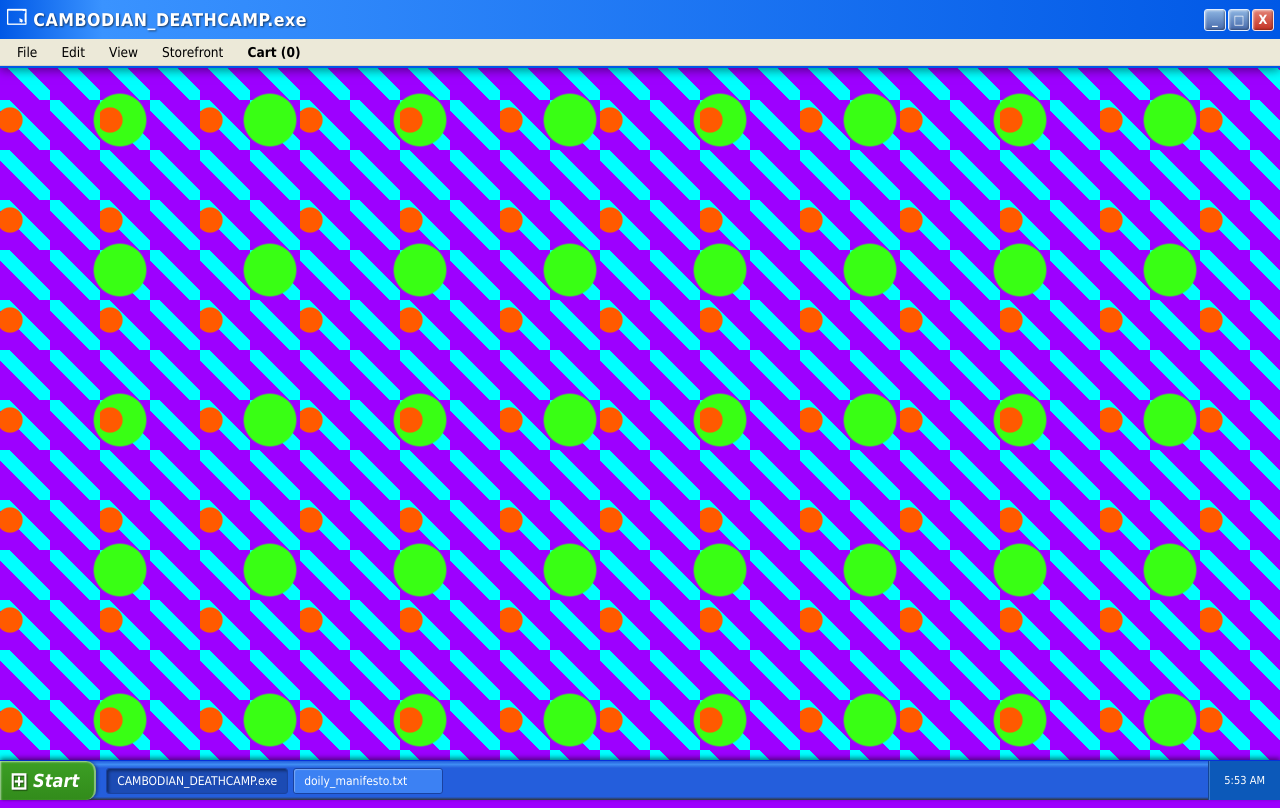
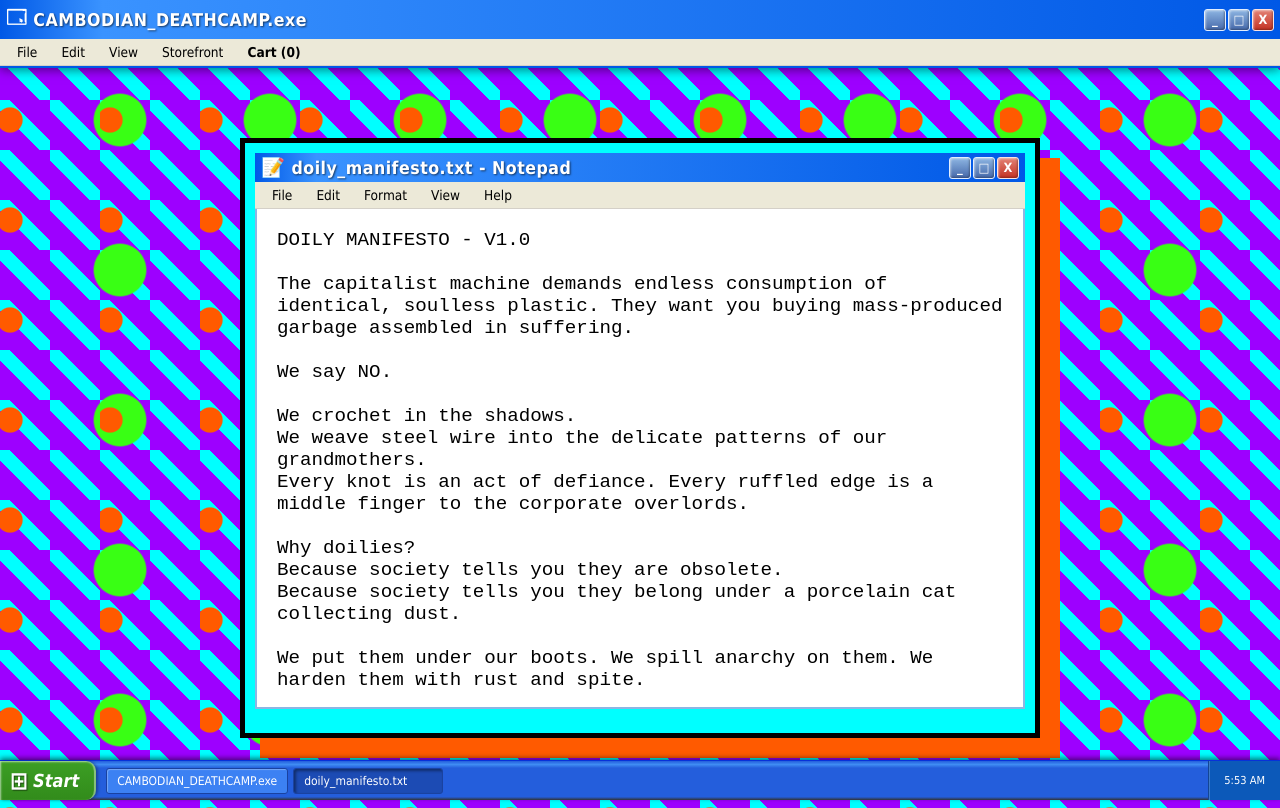
Before and after one commit to smudder/cambodian-camp-webstore, a React (Vite) app: page /manifesto in a window 1280 px wide. Built offline with nearby package versions, Linux system fonts and the light colour scheme; a web font is replaced by a local one.

Commit message:
feat: Add doily manifesto text file route

```diff
--- a/src/App.jsx
+++ b/src/App.jsx
@@ -1,15 +1,18 @@
 import { useEffect, useState } from 'react';
-import { Routes, Route, Link } from 'react-router-dom';
+import { Routes, Route, Link, useLocation, useNavigate } from 'react-router-dom';
 import { useCart } from './context/CartContext';
 import Home from './pages/Home';
 import Product from './pages/Product';
 import Cart from './pages/Cart';
 import Checkout from './pages/Checkout';
+import Manifesto from './pages/Manifesto';
 import './index.css';
 
 function App() {
   const [time, setTime] = useState('12:00 PM');
   const { cartItems } = useCart();
+  const location = useLocation();
+  const navigate = useNavigate();
 
   useEffect(() => {
     const updateTime = () => {
@@ -62,6 +65,7 @@
         <Route path="/product/:id" element={<Product />} />
         <Route path="/cart" element={<Cart />} />
         <Route path="/checkout" element={<Checkout />} />
+        <Route path="/manifesto" element={<Manifesto />} />
       </Routes>
 
       <footer className="xp-footer">
@@ -69,8 +73,18 @@
               <span className="xp-logo">⊞</span> Start
           </div>
           <div className="xp-taskbar-tasks">
-              <div className="xp-task active">CAMBODIAN_DEATHCAMP.exe</div>
-              <div className="xp-task">doily_manifesto.txt</div>
+              <div
+                  className={`xp-task ${location.pathname !== '/manifesto' ? 'active' : ''}`}
+                  onClick={() => navigate('/')}
+              >
+                  CAMBODIAN_DEATHCAMP.exe
+              </div>
+              <div
+                  className={`xp-task ${location.pathname === '/manifesto' ? 'active' : ''}`}
+                  onClick={() => navigate('/manifesto')}
+              >
+                  doily_manifesto.txt
+              </div>
           </div>
           <div className="xp-tray">
               <span className="xp-time">{time}</span>
--- /dev/null
+++ b/src/pages/Manifesto.jsx
@@ -0,0 +1,68 @@
+import { useNavigate } from 'react-router-dom';
+
+export default function Manifesto() {
+    const navigate = useNavigate();
+
+    return (
+        <div className="shop-section" style={{ minHeight: '80vh', display: 'flex', justifyContent: 'center' }}>
+            <div style={{ width: '100%', maxWidth: '800px', backgroundColor: 'var(--nick-blue)', padding: '10px', border: '5px solid black', boxShadow: '20px 20px 0 var(--nick-orange)'}}>
+
+                <div className="xp-window-header" style={{marginBottom: '0'}}>
+                    <div className="xp-window-title">
+                        <span style={{fontSize: '1.2rem', textShadow: 'none'}}>📝</span>
+                        <span>doily_manifesto.txt - Notepad</span>
+                    </div>
+                    <div className="xp-window-controls">
+                        <div className="xp-window-btn minimize">_</div>
+                        <div className="xp-window-btn maximize">□</div>
+                        <div className="xp-window-btn close" onClick={() => navigate('/')}>X</div>
+                    </div>
+                </div>
+
+                <div className="xp-menu-bar" style={{marginBottom: '0'}}>
+                    <span className="xp-menu-item">File</span>
+                    <span className="xp-menu-item">Edit</span>
+                    <span className="xp-menu-item">Format</span>
+                    <span className="xp-menu-item">View</span>
+                    <span className="xp-menu-item">Help</span>
+                </div>
+
+                <textarea readOnly style={{
+                    width: '100%',
+                    height: '500px',
+                    padding: '20px',
+                    fontFamily: '"Courier New", Courier, monospace',
+                    fontSize: '1.2rem',
+                    border: '2px solid #8db5e2',
+                    borderTop: 'none',
+                    backgroundColor: 'white',
+                    color: 'black',
+                    resize: 'none',
+                    outline: 'none'
+                }} value={`DOILY MANIFESTO - V1.0
+
+The capitalist machine demands endless consumption of identical, soulless plastic. They want you buying mass-produced garbage assembled in suffering.
+
+We say NO.
+
+We crochet in the shadows.
+We weave steel wire into the delicate patterns of our grandmothers.
+Every knot is an act of defiance. Every ruffled edge is a middle finger to the corporate overlords.
+
+Why doilies?
+Because society tells you they are obsolete.
+Because society tells you they belong under a porcelain cat collecting dust.
+
+We put them under our boots. We spill anarchy on them. We harden them with rust and spite.
+
+You cannot buy freedom. But you CAN buy a $66.60 Woven Spikes Doily to remind the system that even the most delicate traditions can be weaponized.
+
+DEATH TO THE ESTABLISHMENT.
+LONG LIVE THE CROCHET RESISTANCE.
+
+- [End of document]`} />
+
+            </div>
+        </div>
+    );
+}
```
